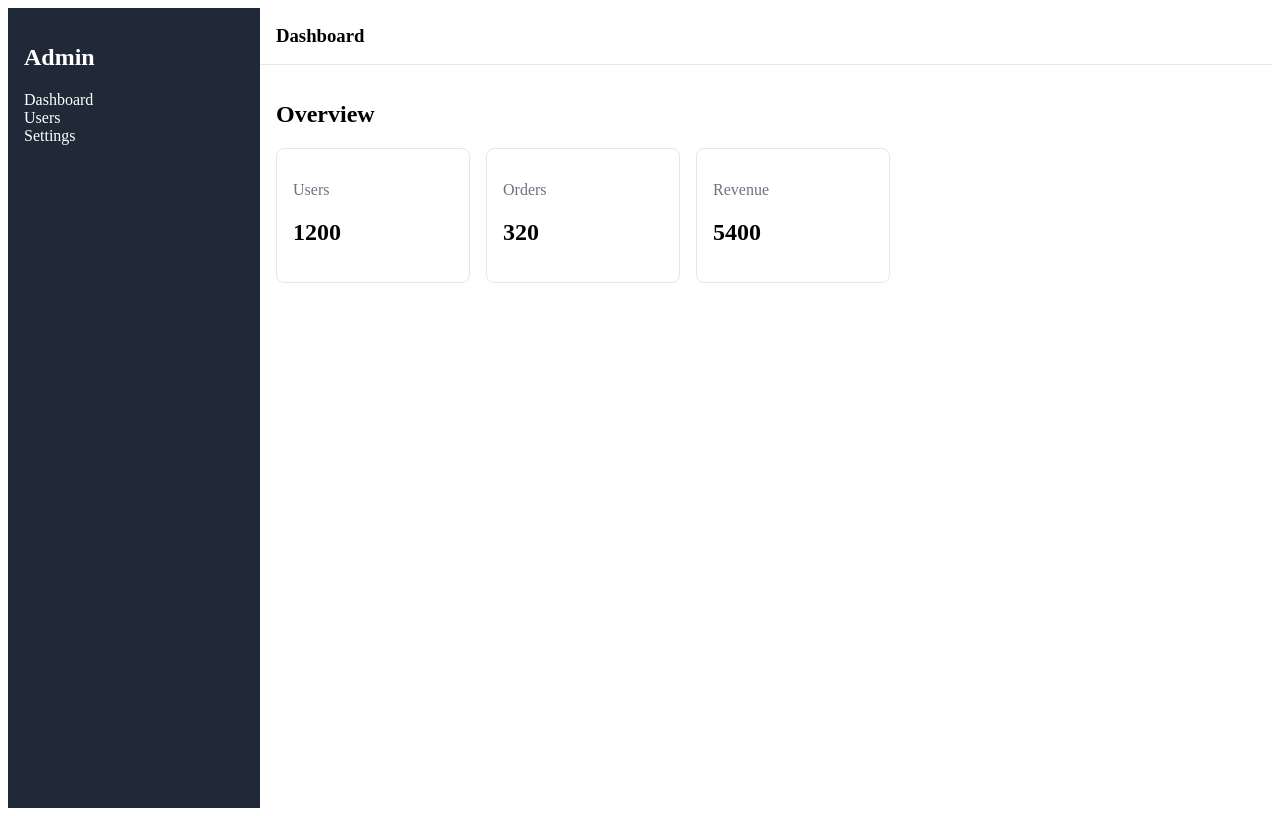
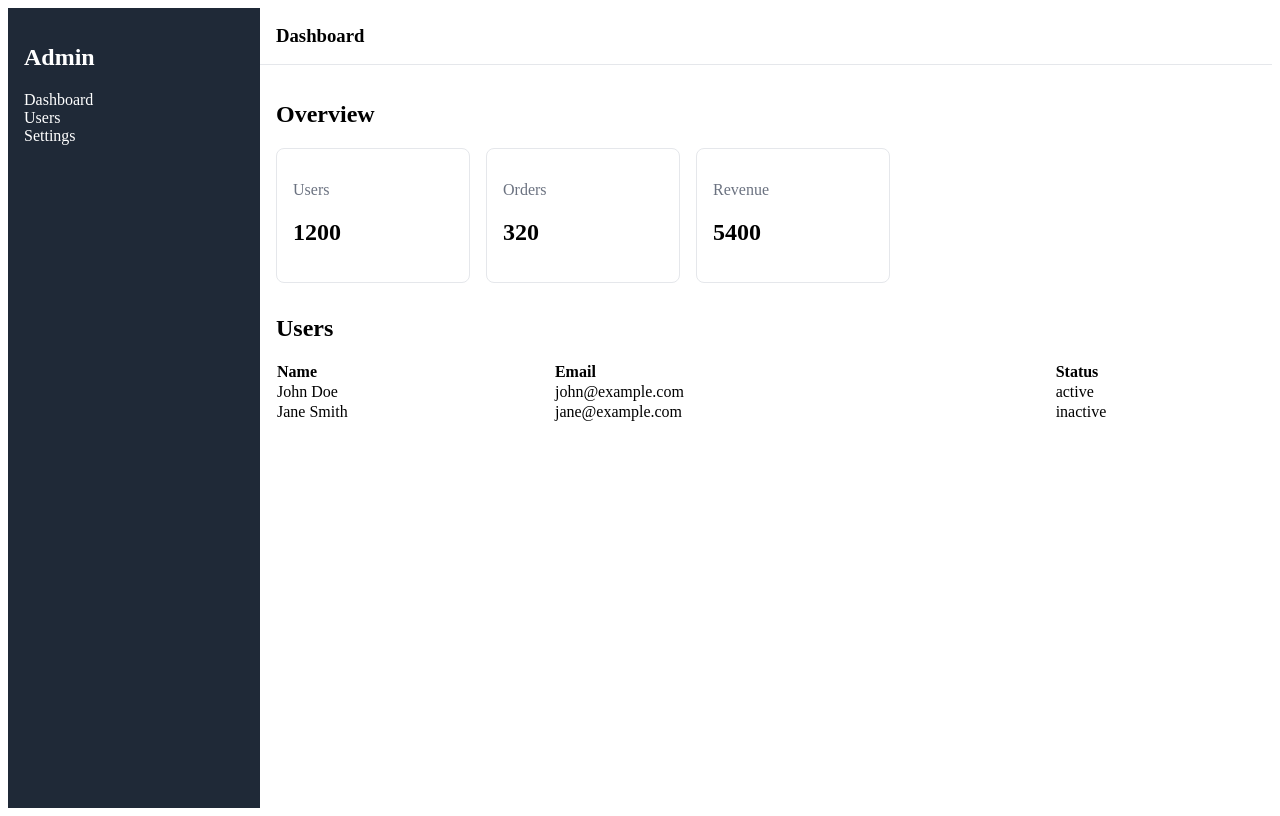
Before and after one commit to solankidhananjay/react_dashboard, a React (Vite) app: page / in a window 1280 px wide. Built offline with nearby package versions, Linux system fonts and the light colour scheme.

Commit message:
Day 4: users table with loading and empty states

```diff
--- /dev/null
+++ b/src/components/UsersTable.tsx
@@ -0,0 +1,45 @@
+import type { User } from "../types/dashboard";
+
+type UsersTableProps = {
+    users : User[];
+    isLoading : boolean;
+}
+
+const UsersTable = ({ users, isLoading }: UsersTableProps) => {
+    if (isLoading) {
+        return <p>Loading users...</p>;
+    }
+
+    if (users.length === 0) {
+        return <p>No Users found!!</p>
+    }
+
+    return (
+        <table
+            style={{
+                width: "100%",
+                borderCollapse: "collapse",
+                marginTop: "16px",
+            }}
+        >
+            <thead>
+                <tr>
+                <th align="left">Name</th>
+                <th align="left">Email</th>
+                <th align="left">Status</th>
+                </tr>
+            </thead>
+            <tbody>
+                {users.map((user) => (
+                <tr key={user.id}>
+                    <td>{user.name}</td>
+                    <td>{user.email}</td>
+                    <td>{user.status}</td>
+                </tr>
+                ))}
+            </tbody>
+        </table>
+    );
+}
+
+export default UsersTable;
--- a/src/pages/Dashboard.tsx
+++ b/src/pages/Dashboard.tsx
@@ -1,5 +1,7 @@
+import { useEffect, useState } from "react";
 import StatCard from "../components/StatCard";
-import type { StatCardData } from "../types/dashboard";
+import type { StatCardData, User } from "../types/dashboard";
+import UsersTable from "../components/UsersTable";
 
 const stats: StatCardData[] = [
   { id: "1", label: "Users", value: 1200 },
@@ -9,6 +11,29 @@ const stats: StatCardData[] = [
 
 
 const Dashboard = () => {
+    const [users, setUsers] = useState<User[]>([]);
+    const [isLoading, setIsLoading] = useState(true);
+
+    useEffect(() => {
+        setTimeout(() => {
+            setUsers([
+            {
+                id: "1",
+                name: "John Doe",
+                email: "john@example.com",
+                status: "active",
+            },
+            {
+                id: "2",
+                name: "Jane Smith",
+                email: "jane@example.com",
+                status: "inactive",
+            },
+            ]);
+            setIsLoading(false);
+        }, 1000);
+    }, []);
+
     return (
         <div>
             <h2>Overview</h2>
@@ -24,6 +49,8 @@ const Dashboard = () => {
                     <StatCard key={stat.id} data={stat}/>
                 ))}
             </div>
+            <h2 style={{ marginTop: "32px" }}>Users</h2>
+            <UsersTable users={users} isLoading={isLoading} />
         </div>
     );
 };
```
Also changed, not shown: src/types/dashboard.ts (+7 -0 lines).
